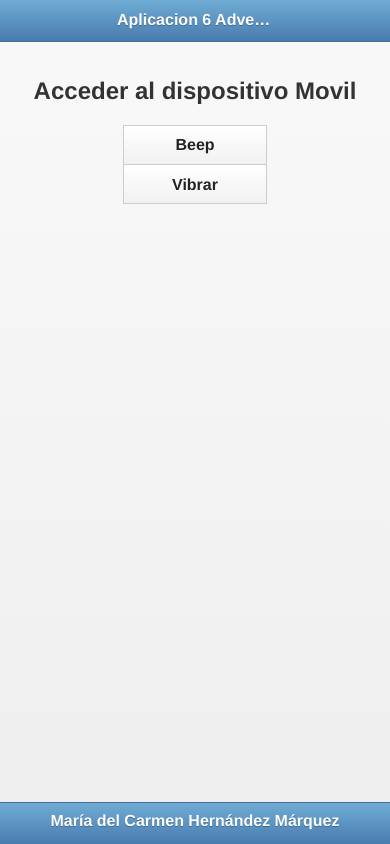
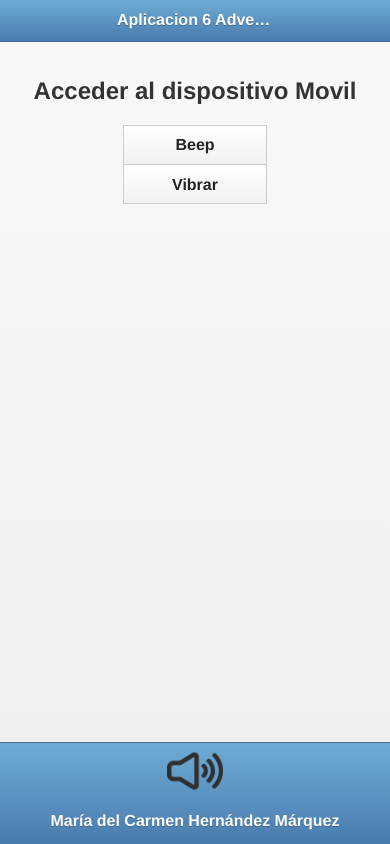
Before and after one commit to MCHM09/aplicacion6a, a plain HTML site: page index.html in a window 390 px wide. Drawn offline with Linux system fonts and the light colour scheme; some packages are replaced by stand-ins of ours; files whose address does not match are found by name.

Commit message:
3subida
sexta aplicacion

```diff
--- a/index.html
+++ b/index.html
@@ -32,6 +32,7 @@
   </div>
  </div>
  <div data-role="footer" align="center" data-theme="b" data-position="fixed">
+  <img src="res/android/mdpi.png" width="56" height="56">
   <h4>María del Carmen Hernández Márquez</h4>
  </div>
 </div>
```
